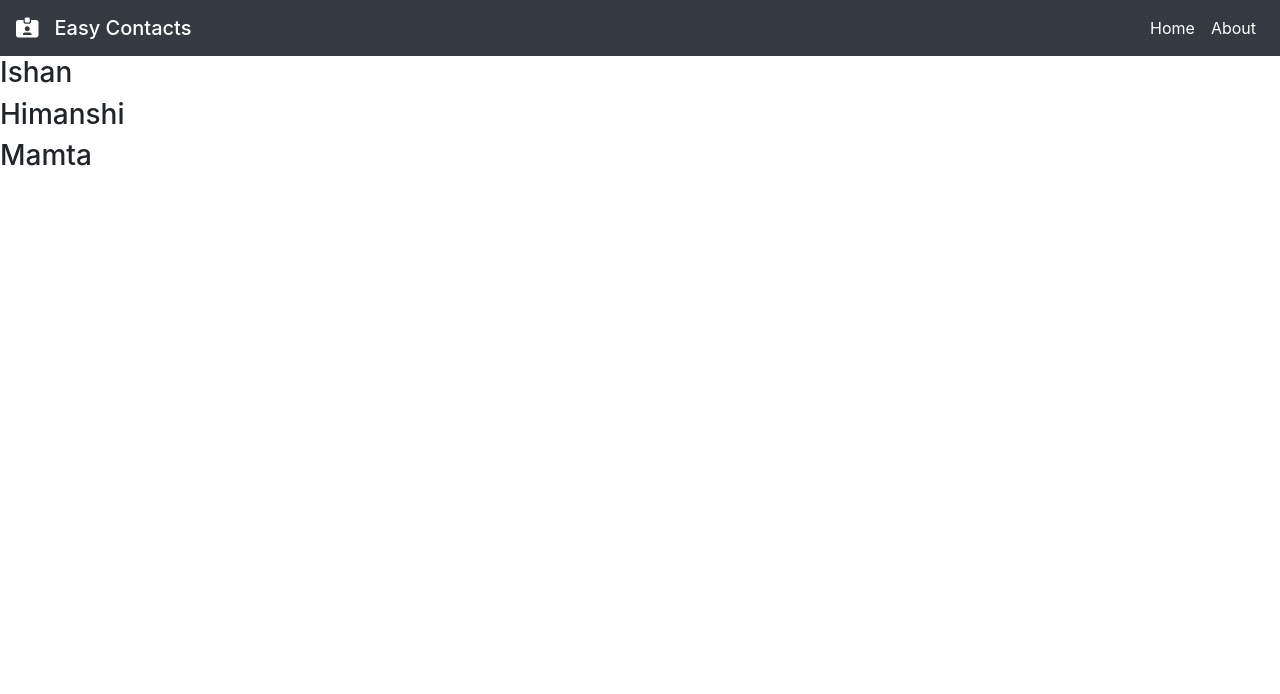
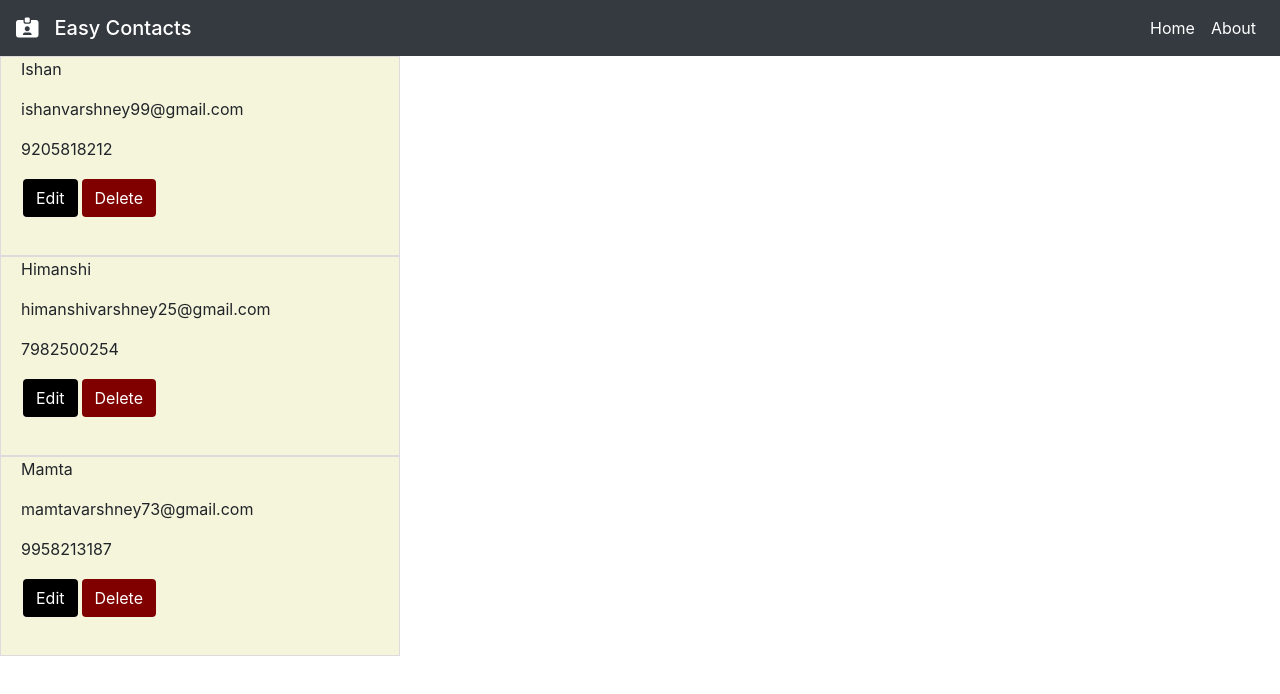
Before and after one commit to ishvar99/contact-keeper-MERN, a React (Create React App) app in the folder client/: page / in a window 1280 px wide. Shown: the top 694 px of the page. Built offline with nearby package versions, Linux system fonts and the light colour scheme; the HTML template or start-up script is replaced by a standard one.

Commit message:
designed contact item component

```diff
--- /dev/null
+++ b/client/src/Components/Layouts/Contacts/ContactItem.css
@@ -0,0 +1,20 @@
+.contact-card {
+  display: flex;
+  flex-direction: column;
+  width: 400px;
+  padding-left: 20px;
+  height: 200px;
+  background-color: beige;
+  border: 1px solid gainsboro;
+}
+.btn {
+  margin: 2px;
+  color: white;
+}
+.black {
+  background-color: black;
+}
+
+.red {
+  background-color: maroon;
+}
--- a/client/src/Components/Layouts/Contacts/ContactItem.jsx
+++ b/client/src/Components/Layouts/Contacts/ContactItem.jsx
@@ -1,9 +1,15 @@
 import React from 'react';
-
+import './ContactItem.css';
 export const ContactItem = ({ contact }) => {
   return (
-    <div>
-      <h3>{contact.name}</h3>
+    <div className='contact-card'>
+      <p>{contact.name}</p>
+      <p>{contact.email}</p>
+      <p>{contact.phone}</p>
+      <div>
+        <button className='btn black'>Edit</button>
+        <button className='btn red'>Delete</button>
+      </div>
     </div>
   );
 };
```
